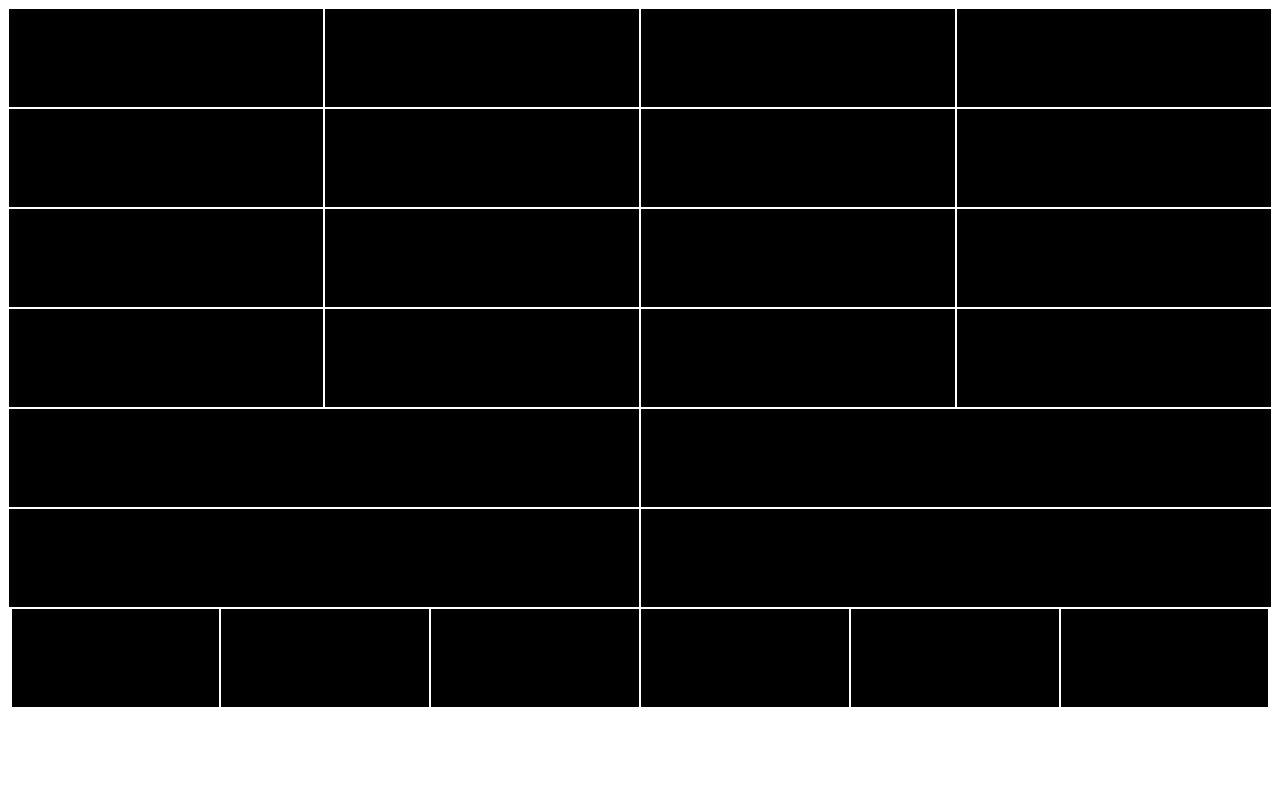
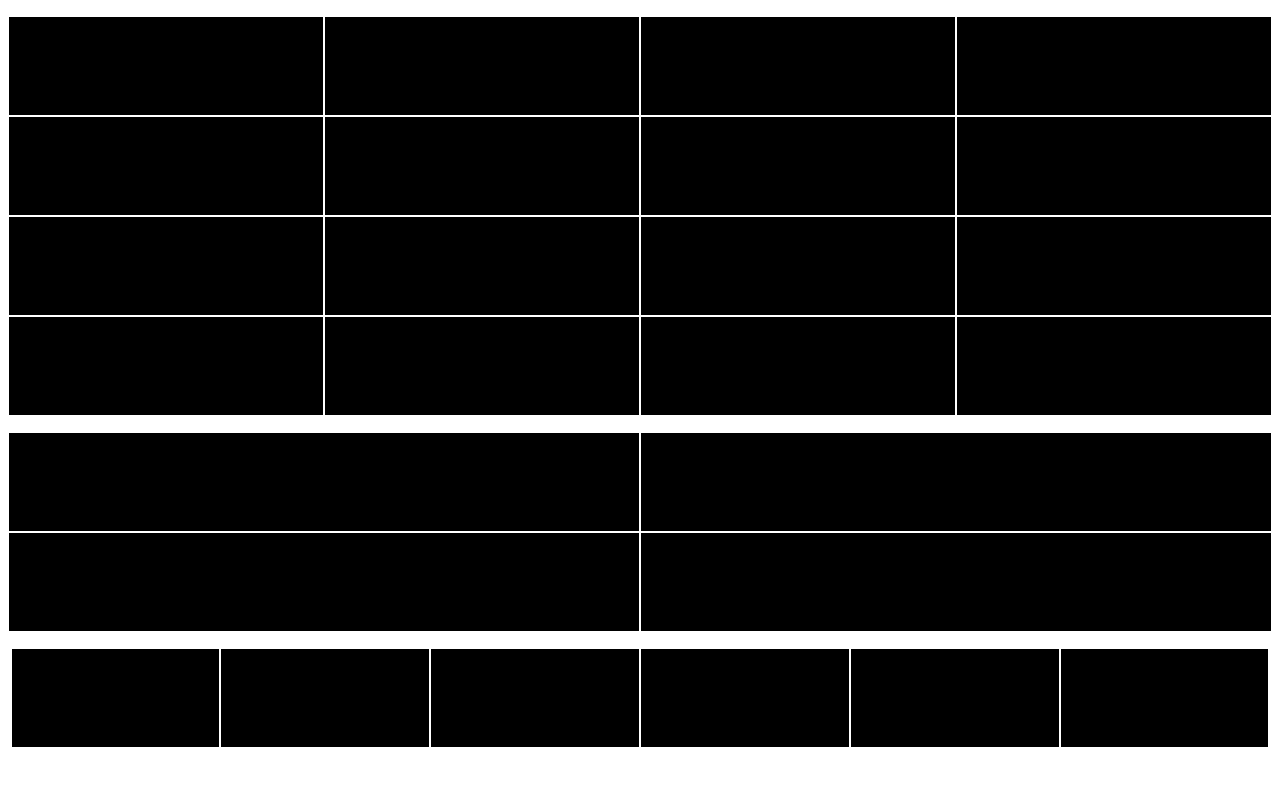
Before and after one commit to Genta777/w8-output, a plain HTML site: page index.html in a window 1280 px wide. Drawn offline with Linux system fonts and the light colour scheme.

Commit message:
不要と感じたコードの削除

```diff
--- a/style.css
+++ b/style.css
@@ -6,10 +6,8 @@
 .grid{
     list-style: none;
     display: flex;
-    margin: 0;
+    flex-wrap: wrap;
     padding: 0;
-    flex-wrap: wrap;
-    text-align: center;
     justify-content: center;
 }
 
```
